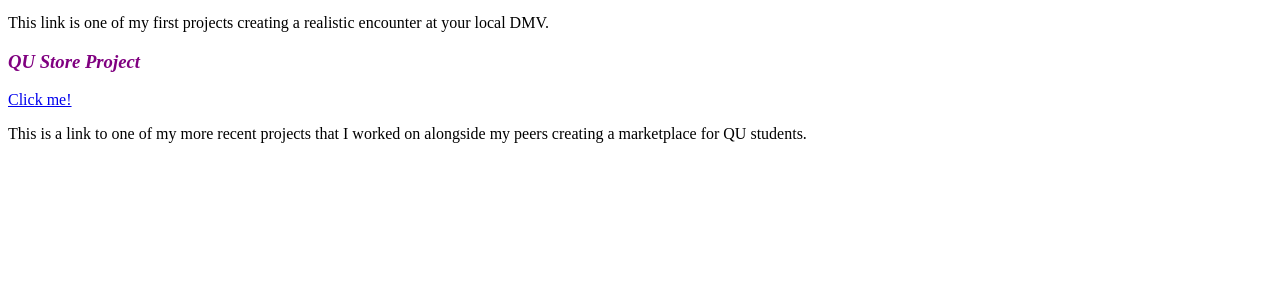
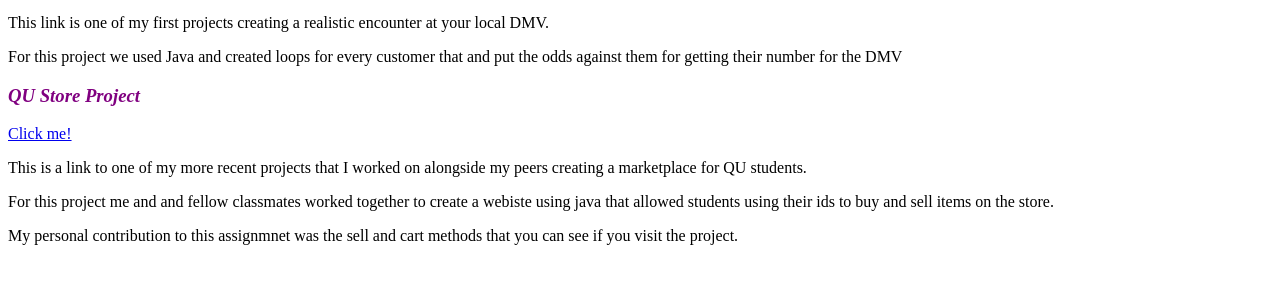
Before and after one commit to Tbryant7/Tbryant7.github.io, a plain HTML site: page projects.html in a window 1280 px wide. Shown: the part 237-520 px from the top of the page. Drawn offline with Linux system fonts and the light colour scheme.

Commit message:
Revisions

```diff
--- a/projects.html
+++ b/projects.html
@@ -14,11 +14,12 @@ html>
         <h2 class="subheader">Dmv Project</h2>
         <a href="https://github.com/Tbryant7/DmvSimulator">Click me!</a>
         <p> This link is one of my first projects creating a realistic encounter at your local DMV.</p>
+        <p> For this project we used Java and created loops for every customer that and put the odds against them for getting their number for the DMV</p>
         <h3 class="subheader">QU Store Project</h3>
         <a href="https://github.com/rpekash/Challenge-1">Click me!</a>
         <p> This is a link to one of my more recent projects that I worked on alongside my peers creating a marketplace for QU students.</p>
-
-
+        <p> For this project me and and fellow classmates worked together to create a webiste using java that allowed students using their ids to buy and sell items on the store.</p>
+        <p> My personal contribution to this assignmnet was the sell and cart methods that you can see if you visit the project.</p>
 
 </body>
 </html>
```
